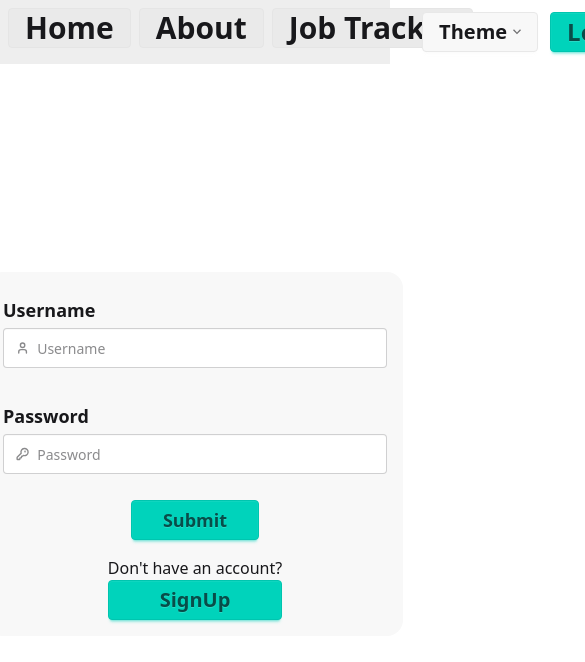
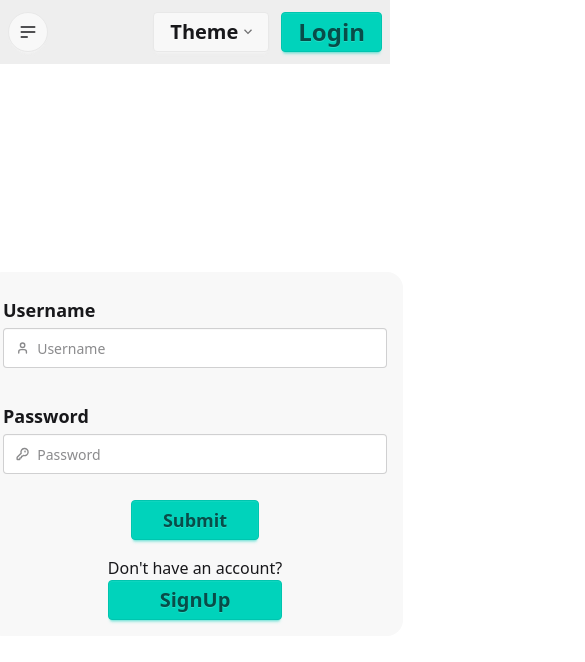
Before and after one commit to Julio-N-Coder/Job-Tracker, a React (Vite) app in the folder FrontEnd/: page /login in a window 390 px wide. Shown: the top 662 px of the page, 585 px wide, since content can reach past the window. Built offline with nearby package versions, Linux system fonts and the light colour scheme.

Commit message:
made navbar responsive

```diff
--- a/FrontEnd/src/components/navbar/Navbar.tsx
+++ b/FrontEnd/src/components/navbar/Navbar.tsx
@@ -1,7 +1,7 @@
 import { NavLink } from "react-router";
 import ThemeToggle from "./ThemeToggle";
 import { useNavigate } from "react-router";
-import { UserSvg } from "../svg/Svg";
+import { UserSvg, SmallNavDropDownSvg } from "../svg/Svg";
 
 export default function Navbar() {
   let navigation = useNavigate();
@@ -15,31 +15,27 @@ export default function Navbar() {
 
   return (
     <nav className="bg-base-300 p-2 flex justify-between">
-      <div className="flex gap-2">
-        <NavLink
-          to="/"
-          className={({ isActive }) =>
-            isActive ? "nav-buttons btn-active" : "nav-buttons"
-          }
-        >
-          Home
-        </NavLink>
-        <NavLink
-          to="/about"
-          className={({ isActive }) =>
-            isActive ? "nav-buttons btn-active" : "nav-buttons"
-          }
-        >
-          About
-        </NavLink>
-        <NavLink
-          to="/jobs-page"
-          className={({ isActive }) =>
-            isActive ? "nav-buttons btn-active" : "nav-buttons"
-          }
-        >
-          Job Tracker
-        </NavLink>
+      <div className="navbar-start md:hidden">
+        <div className="dropdown">
+          <div tabIndex={0} role="button" className="btn btn-circle">
+            <SmallNavDropDownSvg />
+          </div>
+          <div
+            tabIndex={0}
+            className="menu menu-sm p-1 dropdown-content bg-base-100 rounded-box z-1 w-52 shadow border-1"
+          >
+            <PageNavLinks
+              className="small-nav-buttons"
+              activeClassName="small-nav-buttons btn-active"
+            />
+          </div>
+        </div>
+      </div>
+      <div className="md:flex gap-2 hidden">
+        <PageNavLinks
+          className="nav-buttons"
+          activeClassName="nav-buttons btn-active"
+        />
       </div>
       <div className="flex items-center gap-2">
         <ThemeToggle />
@@ -55,6 +51,37 @@ export default function Navbar() {
         )}
       </div>
     </nav>
+  );
+}
+
+function PageNavLinks({
+  className,
+  activeClassName,
+}: {
+  className: string;
+  activeClassName: string;
+}) {
+  return (
+    <>
+      <NavLink
+        to="/"
+        className={({ isActive }) => (isActive ? activeClassName : className)}
+      >
+        Home
+      </NavLink>
+      <NavLink
+        to="/about"
+        className={({ isActive }) => (isActive ? activeClassName : className)}
+      >
+        About
+      </NavLink>
+      <NavLink
+        to="/jobs-page"
+        className={({ isActive }) => (isActive ? activeClassName : className)}
+      >
+        Job Tracker
+      </NavLink>
+    </>
   );
 }
 
--- a/FrontEnd/src/components/svg/Svg.tsx
+++ b/FrontEnd/src/components/svg/Svg.tsx
@@ -40,4 +40,24 @@ function KeySvg({ className }: { className?: string }) {
   );
 }
 
-export { UserSvg, KeySvg };
+function SmallNavDropDownSvg() {
+  return (
+    <svg
+      xmlns="http://www.w3.org/2000/svg"
+      className="h-5 w-5"
+      fill="none"
+      viewBox="0 0 24 24"
+      stroke="currentColor"
+    >
+      {" "}
+      <path
+        strokeLinecap="round"
+        strokeLinejoin="round"
+        strokeWidth="2"
+        d="M4 6h16M4 12h16M4 18h7"
+      />{" "}
+    </svg>
+  );
+}
+
+export { UserSvg, KeySvg, SmallNavDropDownSvg };
--- a/FrontEnd/src/index.css
+++ b/FrontEnd/src/index.css
@@ -8,6 +8,10 @@
   @apply ring-0 text-3xl btn btn-soft
 }
 
+.small-nav-buttons {
+  @apply ring-0 btn btn-ghost text-lg
+}
+
 .responsive-model {
   @apply modal modal-bottom sm:modal-middle
 }
```
